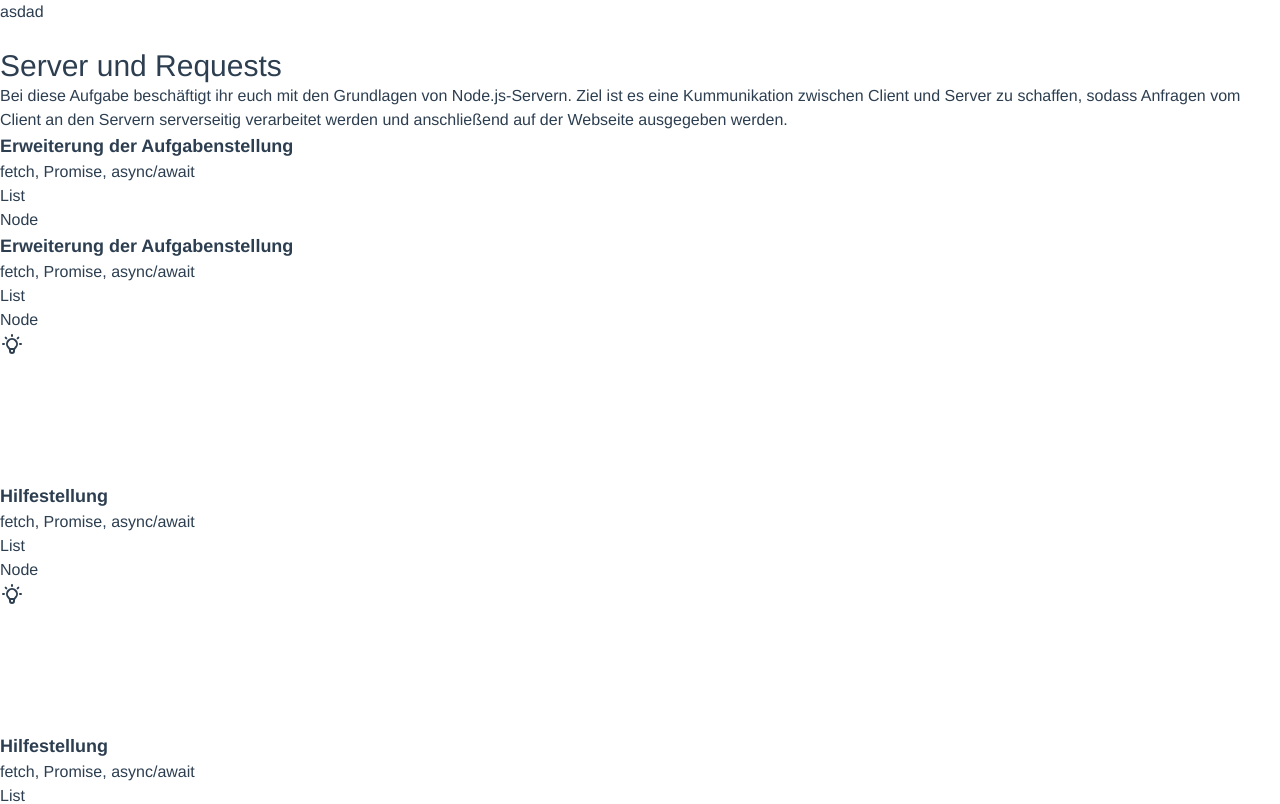
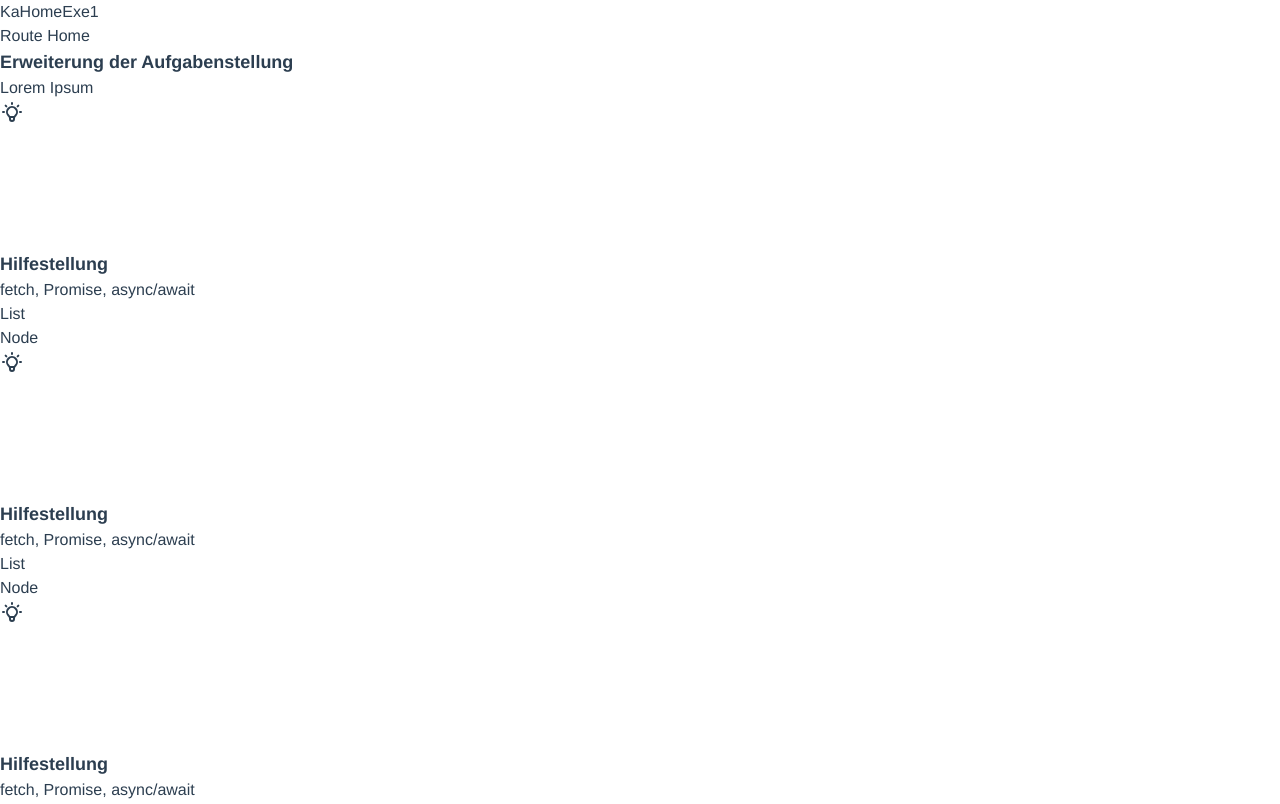
Before and after one commit to LutzDev/gis-sose-2022, a Vue app: page /Home in a window 1280 px wide. Shown: the top 804 px of the page. Built offline with nearby package versions, Linux system fonts and the light colour scheme.

Commit message:
Update Routing

```diff
--- a/src/App.vue
+++ b/src/App.vue
@@ -9,10 +9,14 @@ import Introduction from "./components/Introduction.vue";
 </script>
 
 <template>
-  <Header />
+<!--  <Header />
   <Introduction />
   <Tasks />
-  <Footer title="asdasd"/>
+  <Footer title="asdasd"/>-->
+  <router-link to="/">Ka</router-link>
+  <router-link :to="{name: 'Home'}">Home</router-link>
+  <router-link :to="{name: 'Exe1'}">Exe1</router-link>
+  <router-view/>
 </template>
 
 <style>
--- /dev/null
+++ b/src/components/Text.vue
@@ -0,0 +1,16 @@
+<template>
+  <div class="Text px-12 py-24 border-b-2">
+      <h3 class="mb-2">Erweiterung der Aufgabenstellung</h3>
+      <p>Lorem Ipsum</p>
+  </div>
+</template>
+
+<script>
+export default {
+  name: "Text"
+}
+</script>
+
+<style scoped>
+
+</style>
--- a/src/main.js
+++ b/src/main.js
@@ -1,5 +1,6 @@
 import { createApp } from 'vue'
 import App from './App.vue'
 import './index.css'
+import router from "./router/index.js";
 
-createApp(App).mount('#app')
+createApp(App).use(router).mount('#app')
--- /dev/null
+++ b/src/router/index.js
@@ -0,0 +1,23 @@
+import {createRouter, createWebHistory} from "vue-router";
+import Home from "../views/Home.vue";
+import Exe1 from "../views/Exe1.vue";
+
+const routes = [
+    {
+        path: '/Home',
+        name: 'Home',
+        component: Home
+    },
+    {
+        path: '/Exe1',
+        name: 'Exe1',
+        component: Exe1
+    }
+]
+
+const router = createRouter({
+    history: createWebHistory(process.env.BASE_URL),
+    routes
+})
+
+export default router
--- /dev/null
+++ b/src/views/Exe1.vue
@@ -0,0 +1,13 @@
+<template>
+  <p>Route Exe1</p>
+</template>
+
+<script>
+export default {
+  name: "Exe1"
+}
+</script>
+
+<style scoped>
+
+</style>
--- /dev/null
+++ b/src/views/Home.vue
@@ -0,0 +1,18 @@
+<template>
+  <p>Route Home</p>
+  <Text/>
+  <Footer/>
+</template>
+
+<script>
+import Text from "../components/Text.vue";
+import Footer from "../components/Footer.vue";
+export default {
+  name: "Home",
+  components: {Footer, Text}
+}
+</script>
+
+<style scoped>
+
+</style>
--- a/vite.config.js
+++ b/vite.config.js
@@ -3,5 +3,8 @@ import vue from '@vitejs/plugin-vue'
 
 // https://vitejs.dev/config/
 export default defineConfig({
-  plugins: [vue()]
+  plugins: [vue()],
+  define: {
+    'process.env': {}
+  }
 })
```
